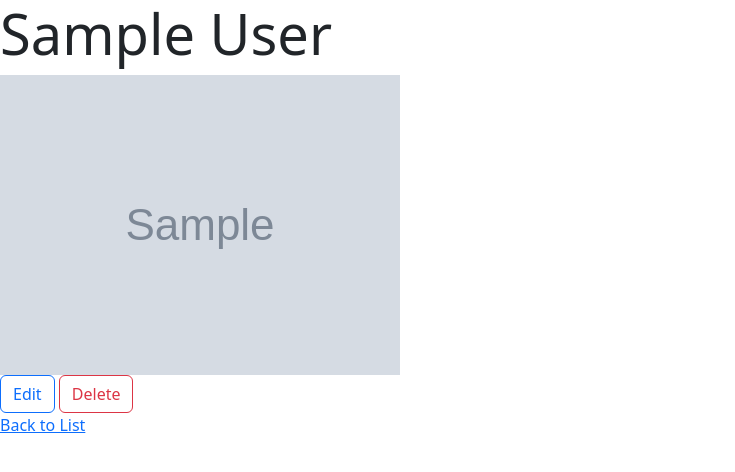
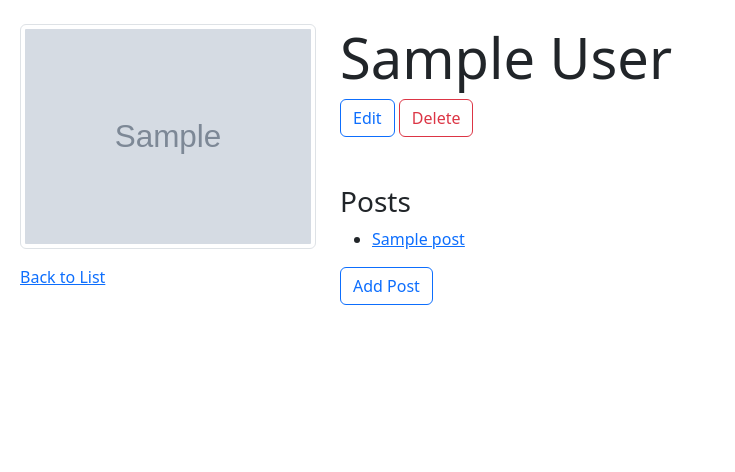
Before and after one commit to sasha8265/flask-blogly, a Flask app: page /users/1 in a window 1280 px wide. Shown: the top 472 px of the page, without its empty margins (0-735 px from the left). Run offline with Flask 2, Linux system fonts and the light colour scheme; tables that the repository leaves empty hold one stand-in row (values such as "Sample post"); grey boxes marked "Sample" are stand-in pictures; some libraries are stand-ins or nearby versions.

Commit message:
added new post form and list of posts to user and so many other things

```diff
--- a/app.py
+++ b/app.py
@@ -1,7 +1,7 @@
 """Blogly application."""
 
 from flask import Flask, request, redirect, render_template
-from models import db, connect_db, User
+from models import db, connect_db, User, Post
 
 app = Flask(__name__)
 app.config['SQLALCHEMY_DATABASE_URI'] = 'postgresql:///blogly'
@@ -28,7 +28,8 @@ def list_users():
 @app.route('/users/<int:user_id>')
 def show_user_detals(user_id):
     user = User.query.get(user_id)
-    return render_template('details.html', user=user)
+    posts= Post.query.filter_by(user_id=user.id)
+    return render_template('details.html', user=user, posts=posts)
 
 
 @app.route('/users/add-user')
@@ -75,3 +76,20 @@ def delete_user(user_id):
     db.session.commit()
 
     return redirect('/users')
+
+
+@app.route('/users/<int:user_id>/posts/new')
+def show_new_post_form(user_id):
+    user = User.query.get_or_404(user_id)
+    return render_template("add_post_form.html", user=user)
+
+
+@app.route('/users/<int:user_id>/posts/new', methods=["POST"])
+def new_post(user_id):
+    user = User.query.get_or_404(user_id)
+    new_post = Post(title=request.form['title'], content=request.form['content'], user_id=user.id)
+
+    db.session.add(new_post)
+    db.session.commit()
+
+    return redirect(f"/users/{user_id}")
--- a/templates/base.html
+++ b/templates/base.html
@@ -4,14 +4,18 @@
     <meta charset="UTF-8">
     <meta http-equiv="X-UA-Compatible" content="IE=edge">
     <meta name="viewport" content="width=device-width, initial-scale=1.0">
-        <link rel="stylesheet" href="https://unpkg.com/bootstrap/dist/css/bootstrap.css">
+    <link rel="stylesheet" href="https://unpkg.com/bootstrap/dist/css/bootstrap.css">
+    <link rel="stylesheet" href="../style.css">
 
     <title>Users</title>
 </head>
 <body>
 
+    <div id=content class="container-fluid ms-2 mt-4" >
 
     {% block content %} {% endblock %}
+
+    </div>
 
 
 
--- a/templates/details.html
+++ b/templates/details.html
@@ -4,21 +4,35 @@
 
 {% block content %}
 
-<h2 class="display-4">{{user.first_name}} {{user.last_name}}</h2>
+    <div class="row justify-content-start">
+        <div class="col-3">
+            <img class="img-thumbnail" src="{{user.image_url}}" alt="">
+            <p class="mt-3"><a href="/">Back to List</a></p>
+        </div>
 
-<img src="{{user.image_url}}" alt="">
+        <div class="col-5">
+            <h2 class="display-4">{{user.first_name}} {{user.last_name}}</h2>
 
-<form>
-    <button class="btn btn-outline-primary"
-    formaction="/users/{{ user.id }}/edit-user"
-    formmethod="get">Edit</button>
+            <form>
+                <button class="btn btn-outline-primary" formaction="/users/{{ user.id }}/edit-user" formmethod="get">Edit</button>
 
-    <button class="btn btn-outline-danger"
-    formaction="/users/{{ user.id }}/delete-user"
-    formmethod="POST">Delete</button>
-</form>
+                <button class="btn btn-outline-danger" formaction="/users/{{ user.id }}/delete-user"
+                    formmethod="POST">Delete</button>
+            </form>
+
+            <h3 class="mt-5">Posts</h3>
+            <ul id="posts-list">
+                {% for post in posts %}
+                <li><a href="/users/{{user.id}}">{{post.title}}</a></li>
+                {% endfor %}
+            </ul>
+            <form>
+                <button class="btn btn-outline-primary" formaction="/users/{{user.id}}/posts/new">Add Post</button>
+            </form>
+
+        </div>
+    </div>
 
 
-<p><a href="/">Back to List</a></p>
 
 {% endblock %}
--- a/templates/list.html
+++ b/templates/list.html
@@ -4,9 +4,9 @@
 
 {% block content %}
 
-<h2 class="display-4">Users</h2>
+<h2 class="display-4 ">Users</h2>
 
-<ul>
+<ul id="users-list">
     {% for user in users %}
     <li><a href="/users/{{user.id}}">{{user.first_name}} {{user.last_name}}</a></li>
     {% endfor %}
```
Also changed, not shown: models.py (+19 -0 lines), templates/add_post_form.html (added, +27 -0 lines), style.css (added).
